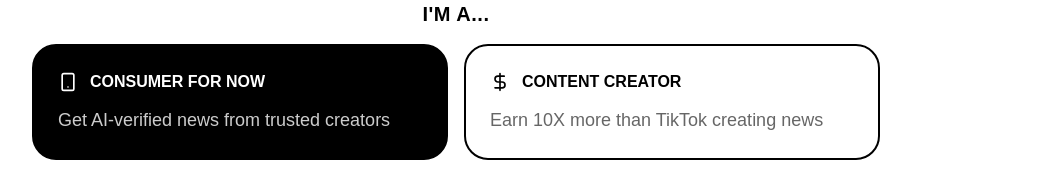
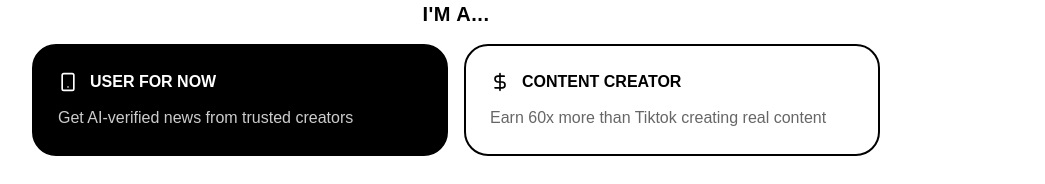
Before and after one commit to panha-liger/QuickNewsLandingPage, a Next.js app: page / in a window 1280 px wide. Shown: the part 2510-2694 px from the top of the page, without its empty margins (184-1229 px from the left). Built offline with nearby package versions, Linux system fonts and the light colour scheme.

Commit message:
fix: changed waitlist type text

```diff
--- a/components/JoinWaitlist.tsx
+++ b/components/JoinWaitlist.tsx
@@ -84,9 +84,9 @@
               />
               <div className="flex items-center gap-3">
                 <Smartphone className="w-5 h-5" />
-                <span className="font-telegraf font-bold text-base">CONSUMER FOR NOW</span>
+                <span className="font-telegraf font-bold text-base">USER FOR NOW</span>
               </div>
-              <p className={`text-lg font-telegraf ${role === 'user' ? 'text-white/80' : 'text-black/60'}`}>
+              <p className={`text-md font-telegraf ${role === 'user' ? 'text-white/80' : 'text-black/60'}`}>
                 Get AI-verified news from trusted creators
               </p>
             </label>
@@ -107,8 +107,8 @@
                 <DollarSign className="w-5 h-5" />
                 <span className="font-telegraf font-bold text-base">CONTENT CREATOR</span>
               </div>
-              <p className={`text-lg font-telegraf ${role === 'creator' ? 'text-white/80' : 'text-black/60'}`}>
-                Earn 10X more than TikTok creating news
+              <p className={`text-md font-telegraf ${role === 'creator' ? 'text-white/80' : 'text-black/60'}`}>
+                Earn 60x more than Tiktok creating real content
               </p>
             </label>
           </div>
--- a/components/ui2/Hero.tsx
+++ b/components/ui2/Hero.tsx
@@ -39,7 +39,7 @@
 
 
         <div className="flex flex-col items-center gap-10">
-          <h1 className="lg:text-8xl text-6xl font-bold text-center ">
+          <h1 className="lg:text-8xl text-6xl font-bold text-center select-none">
             <motion.span
               initial="hidden"
               animate="visible"
@@ -50,7 +50,7 @@
                 <motion.span
                   key={idx}
                   variants={wordVariants}
-                  className="inline-block lg:mx-4 mx-1"
+                  className="inline-block lg:mx-4 mx-1 "
                 >
                   {word + " "}
                 </motion.span>
```
